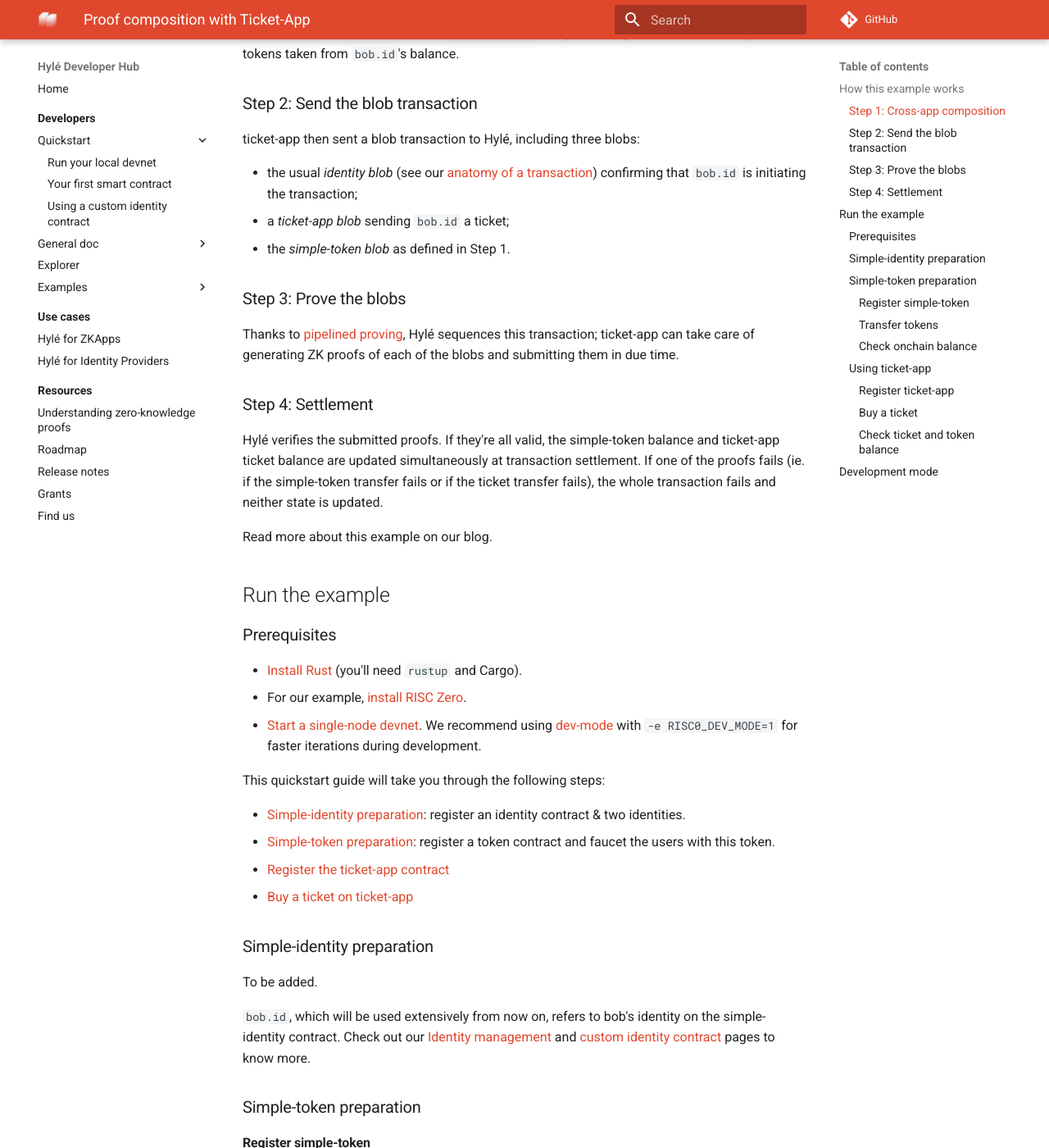
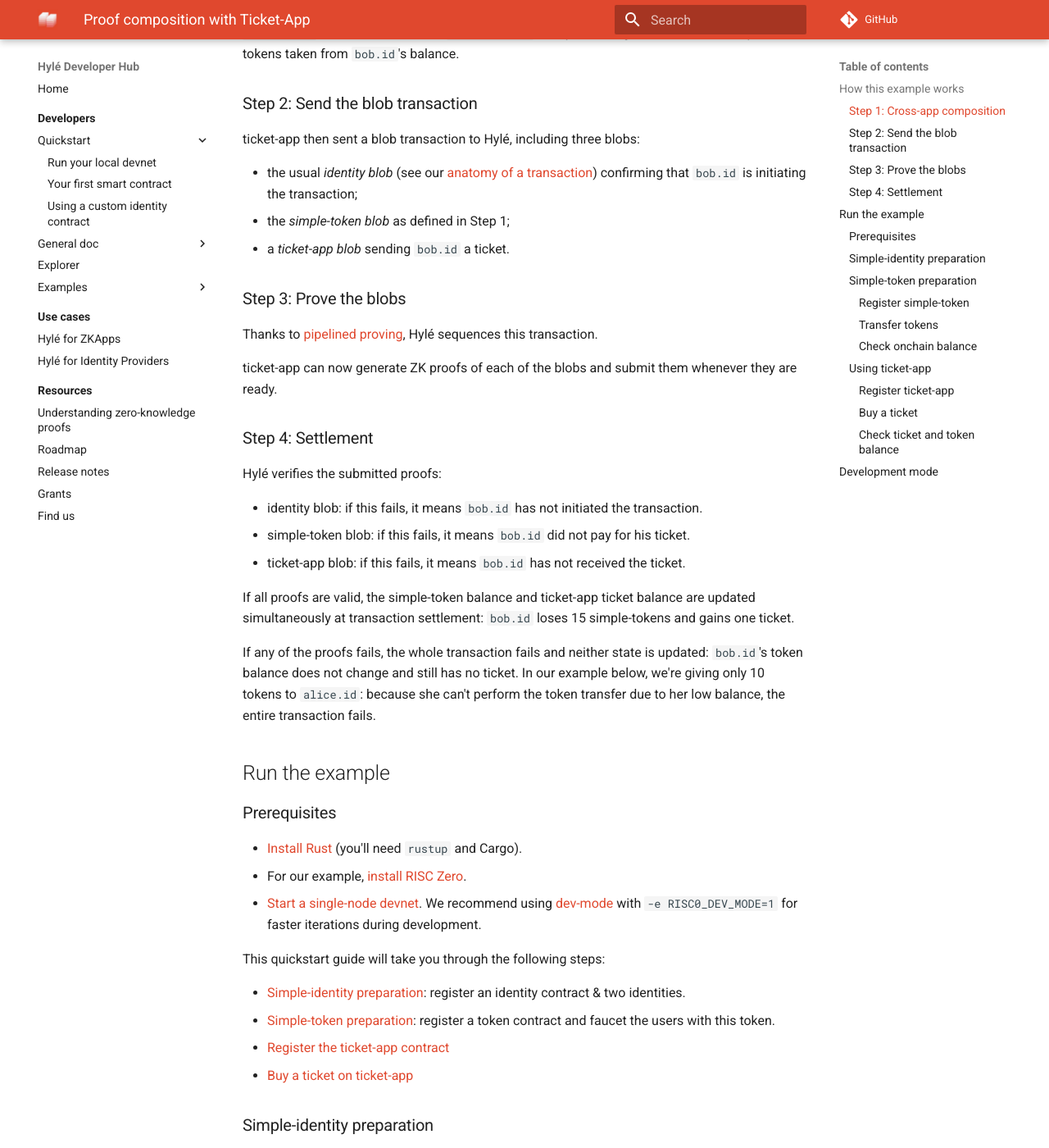
Before and after one commit to Hyle-org/devhub-hyle, an MkDocs documentation site: the page built from docs/developers/quickstart/proof-composition.md, in a window 1280 px wide and 1400 px high, scrolled down 558 px. Shown: the whole window at 82% size. Built offline with MkDocs 1.6.1 and Material for MkDocs 9.7.7, drawn with Linux system fonts in a browser that asks for light colours; comment, search, counter and statistics services are not loaded.

Commit message:
detailing the settlement / proofs

```diff
--- a/docs/developers/quickstart/proof-composition.md
+++ b/docs/developers/quickstart/proof-composition.md
@@ -23,18 +23,26 @@
 ticket-app then sent a blob transaction to Hylé, including three blobs:
 
 - the usual *identity blob* (see our [anatomy of a transaction](../general-doc/transaction.md)) confirming that `bob.id` is initiating the transaction;
-- a *ticket-app blob* sending `bob.id` a ticket;
-- the *simple-token blob* as defined in Step 1.
+- the *simple-token blob* as defined in Step 1;
+- a *ticket-app blob* sending `bob.id` a ticket.
 
 ### Step 3: Prove the blobs
 
-Thanks to [pipelined proving](../general-doc/pipelined-proving.md), Hylé sequences this transaction; ticket-app can take care of generating ZK proofs of each of the blobs and submitting them in due time.
+Thanks to [pipelined proving](../general-doc/pipelined-proving.md), Hylé sequences this transaction.
+
+ticket-app can now generate ZK proofs of each of the blobs and submit them whenever they are ready.
 
 ### Step 4: Settlement
 
-Hylé verifies the submitted proofs. If they're all valid, the simple-token balance and ticket-app ticket balance are updated simultaneously at transaction settlement. If one of the proofs fails (ie. if the simple-token transfer fails or if the ticket transfer fails), the whole transaction fails and neither state is updated.
+Hylé verifies the submitted proofs:
 
-Read more about this example on our blog.
+- identity blob: if this fails, it means `bob.id` has not initiated the transaction.
+- simple-token blob: if this fails, it means `bob.id` did not pay for his ticket.
+- ticket-app blob: if this fails, it means `bob.id` has not received the ticket.
+
+If all proofs are valid, the simple-token balance and ticket-app ticket balance are updated simultaneously at transaction settlement: `bob.id` loses 15 simple-tokens and gains one ticket.
+
+If any of the proofs fails, the whole transaction fails and neither state is updated: `bob.id`'s token balance does not change and still has no ticket. In our example below, we're giving only 10 tokens to `alice.id`: because she can't perform the token transfer due to her low balance, the entire transaction fails.
 
 ## Run the example
 
```
